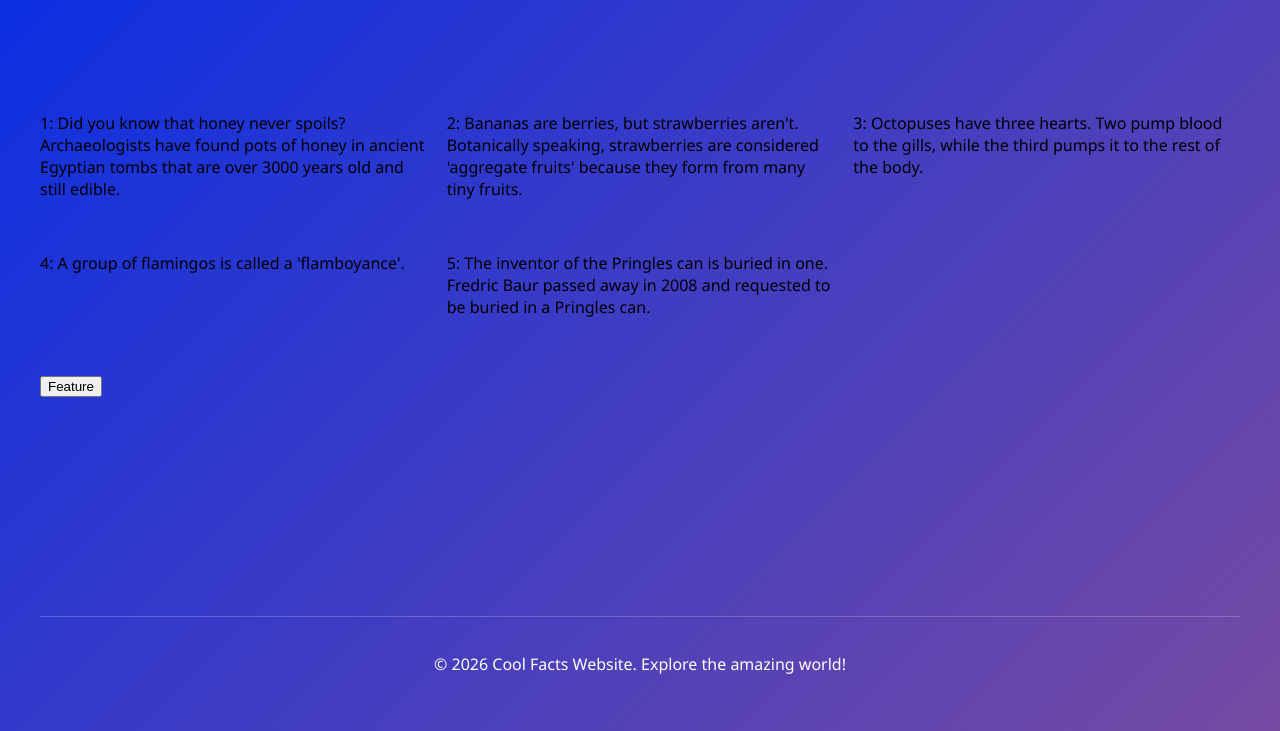
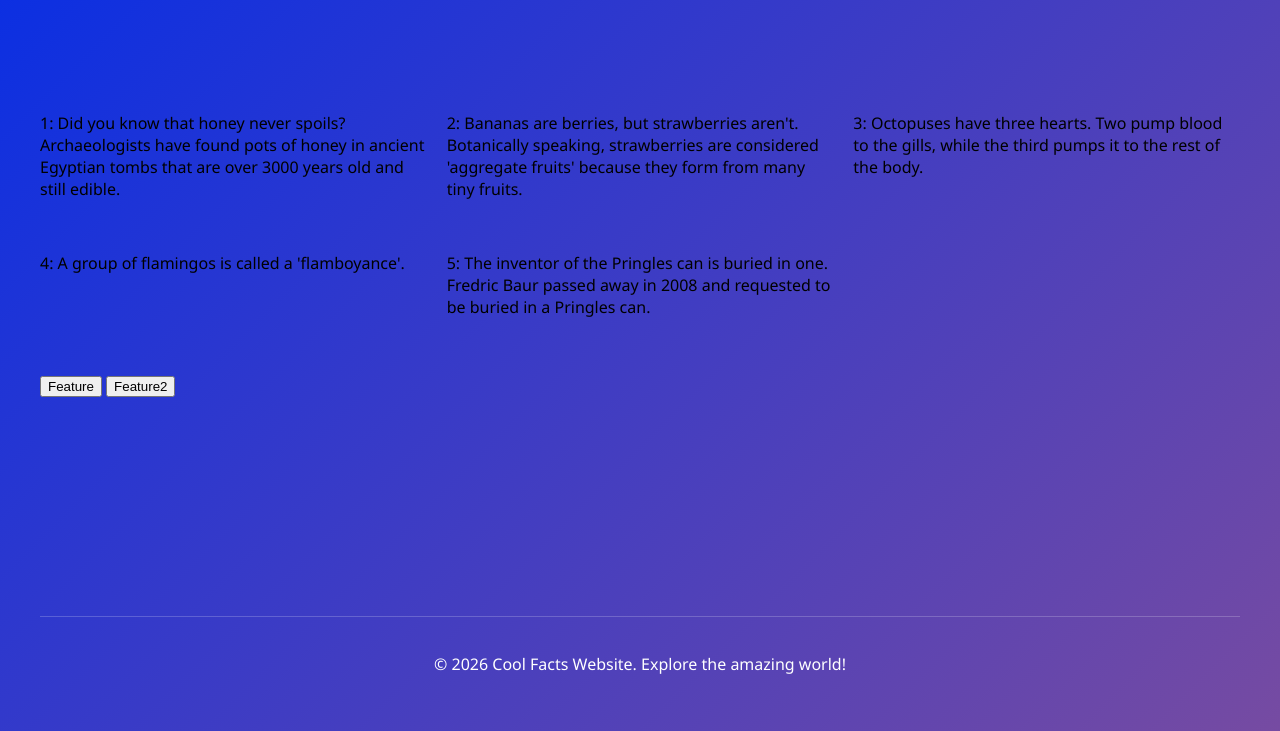
Before and after one commit to Yosuko/test, a plain HTML site: page index.html in a window 1280 px wide. Shown: the part 165-896 px from the top of the page. Drawn offline with Linux system fonts and the light colour scheme.

Commit message:
new btn (#4)

```diff
--- a/index.html
+++ b/index.html
@@ -20,6 +20,7 @@
                 <!-- Facts will be loaded here by JavaScript -->
             </div>
             <button>Feature</button>
+            <button>Feature2</button>
         </main>
 
         <footer>
```
